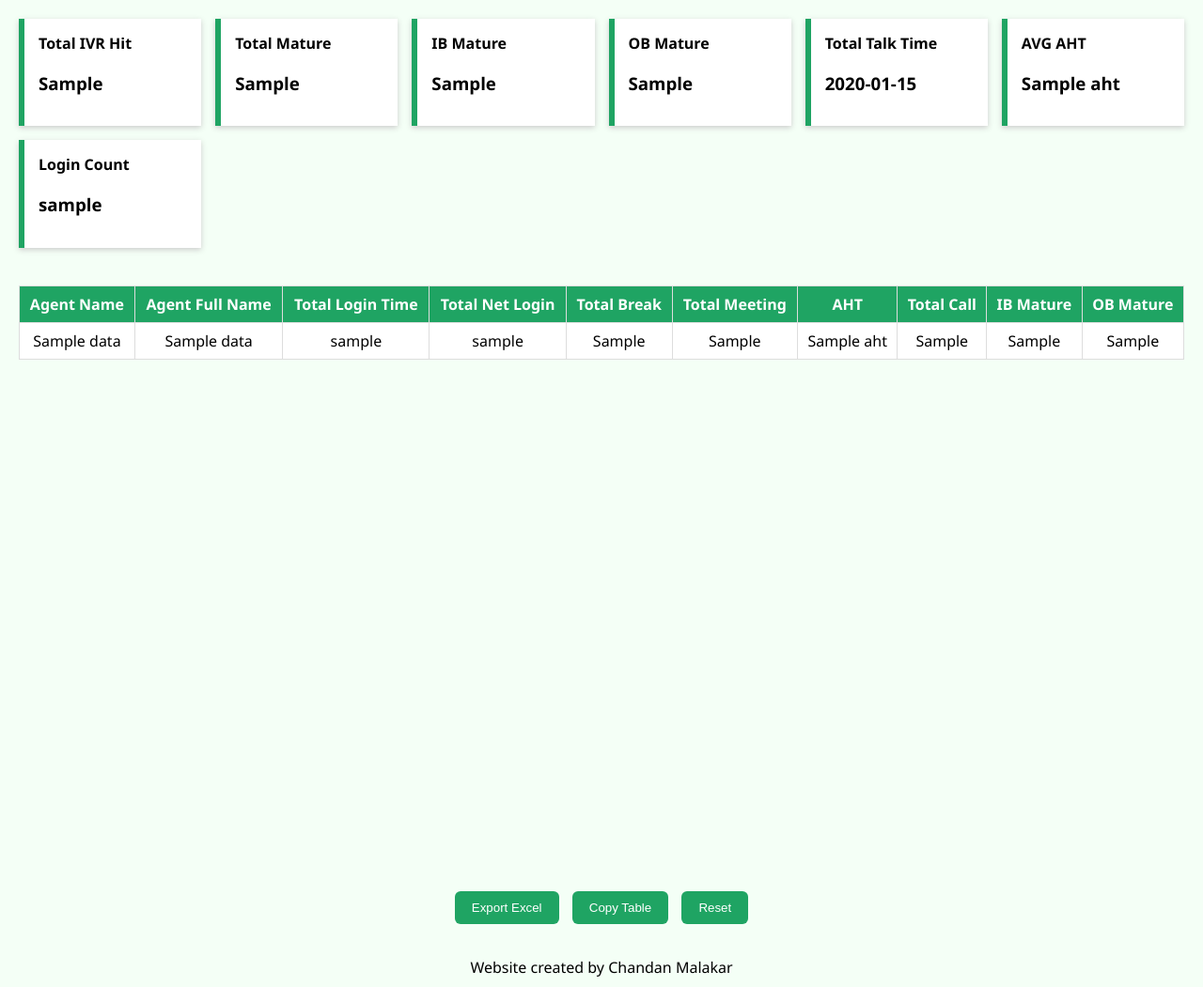
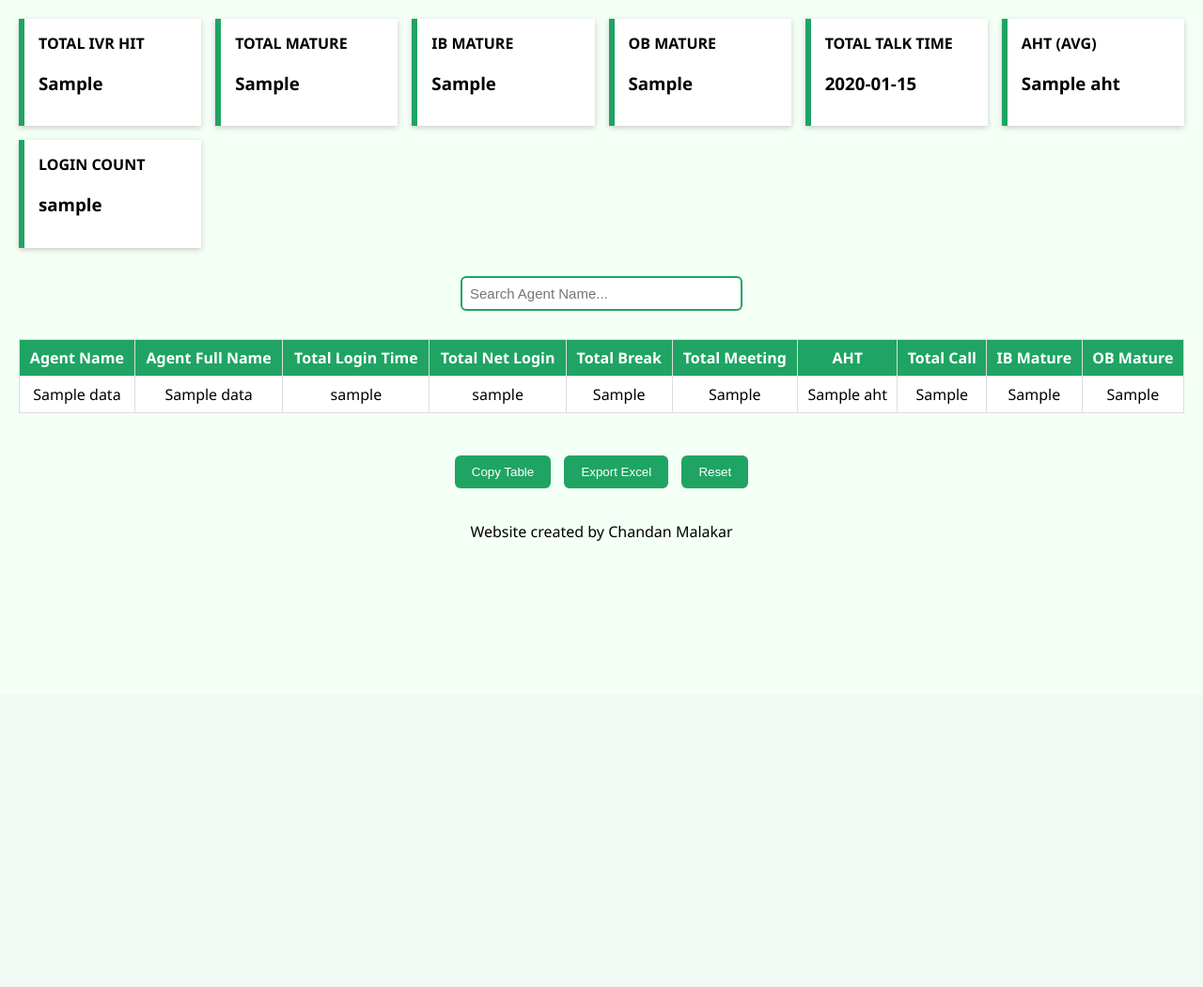
Before and after one commit to Viratmalakar/agent.performance.site, a Flask app: template templates/result.html in a window 1280 px wide. Shown: the part 60-1111 px from the top of the page at 94% size. After the commit the page ends 636 px from the top, so only its background shows below. Run offline with Flask 3, Linux system fonts and the light colour scheme; the template is opened without the code that fills it: most values are stand-ins (such as "Sample title", 1, 10 or a date in 2020).

Commit message:
Update result.html

```diff
--- a/templates/result.html
+++ b/templates/result.html
@@ -5,12 +5,27 @@
 <style>
 body{font-family:Segoe UI;background:#f4fff6;margin:0}
 header{background:#1fa463;color:white;padding:15px;font-size:22px;text-align:center}
+
+.search-box{
+    text-align:center;
+    padding:10px;
+}
+.search-box input{
+    width:280px;
+    padding:8px;
+    border:2px solid #1fa463;
+    border-radius:6px;
+    font-size:15px;
+}
+
 .cards{display:grid;grid-template-columns:repeat(auto-fit,minmax(180px,1fr));gap:15px;padding:20px}
 .card{background:white;padding:15px;border-left:6px solid #1fa463;box-shadow:0 2px 6px #ccc}
-.table-box{padding:20px;overflow:auto;height:600px}
+
+.table-box{padding:20px;overflow:auto;max-height:600px}
 table{width:100%;border-collapse:collapse;background:white}
 th,td{border:1px solid #ddd;padding:8px;text-align:center}
-th{background:#1fa463;color:white}
+th{background:#1fa463;color:white;position:sticky;top:0}
+
 .btns{text-align:center;margin:20px}
 button{background:#1fa463;color:white;border:none;padding:10px 18px;border-radius:6px;margin:5px}
 </style>
@@ -20,17 +35,22 @@ button{background:#1fa463;color:white;border:none;padding:10px 18px;border-radiu
 <header>Agent Performance Dashboard</header>
 
 <div class="cards">
-<div class="card"><b>Total IVR Hit</b><h3>{{gt["Total IVR Hit"]}}</h3></div>
-<div class="card"><b>Total Mature</b><h3>{{gt["Total Mature"]}}</h3></div>
-<div class="card"><b>IB Mature</b><h3>{{gt["IB Mature"]}}</h3></div>
-<div class="card"><b>OB Mature</b><h3>{{gt["OB Mature"]}}</h3></div>
-<div class="card"><b>Total Talk Time</b><h3>{{gt["Total Talk Time"]}}</h3></div>
-<div class="card"><b>AVG AHT</b><h3>{{gt["AHT"]}}</h3></div>
-<div class="card"><b>Login Count</b><h3>{{gt["Login Count"]}}</h3></div>
+<div class="card"><b>TOTAL IVR HIT</b><h3>{{gt["Total IVR Hit"]}}</h3></div>
+<div class="card"><b>TOTAL MATURE</b><h3>{{gt["Total Mature"]}}</h3></div>
+<div class="card"><b>IB MATURE</b><h3>{{gt["IB Mature"]}}</h3></div>
+<div class="card"><b>OB MATURE</b><h3>{{gt["OB Mature"]}}</h3></div>
+<div class="card"><b>TOTAL TALK TIME</b><h3>{{gt["Total Talk Time"]}}</h3></div>
+<div class="card"><b>AHT (AVG)</b><h3>{{gt["AHT"]}}</h3></div>
+<div class="card"><b>LOGIN COUNT</b><h3>{{gt["Login Count"]}}</h3></div>
+</div>
+
+<div class="search-box">
+<input type="text" id="search" placeholder="Search Agent Name..." onkeyup="filterTable()">
 </div>
 
 <div class="table-box">
 <table id="tbl">
+<thead>
 <tr>
 <th>Agent Name</th>
 <th>Agent Full Name</th>
@@ -43,7 +63,8 @@ button{background:#1fa463;color:white;border:none;padding:10px 18px;border-radiu
 <th>IB Mature</th>
 <th>OB Mature</th>
 </tr>
-
+</thead>
+<tbody>
 {% for r in data %}
 <tr>
 <td>{{r["Agent Name"]}}</td>
@@ -58,22 +79,36 @@ button{background:#1fa463;color:white;border:none;padding:10px 18px;border-radiu
 <td>{{r["OB Mature"]}}</td>
 </tr>
 {% endfor %}
+</tbody>
 </table>
 </div>
 
 <div class="btns">
+<button onclick="copyTable()">Copy Table</button>
 <button onclick="location.href='/export'">Export Excel</button>
-<button onclick="copyTable()">Copy Table</button>
 <button onclick="location.href='/'">Reset</button>
 </div>
 
 <footer style="text-align:center;padding:10px">Website created by Chandan Malakar</footer>
 
 <script>
+function filterTable(){
+    let input=document.getElementById("search").value.toLowerCase();
+    let rows=document.querySelectorAll("#tbl tbody tr");
+
+    rows.forEach(r=>{
+        let name=r.cells[0].innerText.toLowerCase();
+        r.style.display=name.includes(input)?"":"none";
+    });
+}
+
 function copyTable(){
-    let t=document.getElementById("tbl").innerText;
-    navigator.clipboard.writeText(t);
-    alert("Table copied!");
+    let range=document.createRange();
+    range.selectNode(document.getElementById("tbl"));
+    window.getSelection().removeAllRanges();
+    window.getSelection().addRange(range);
+    document.execCommand("copy");
+    alert("Table copied successfully!");
 }
 </script>
 
```
